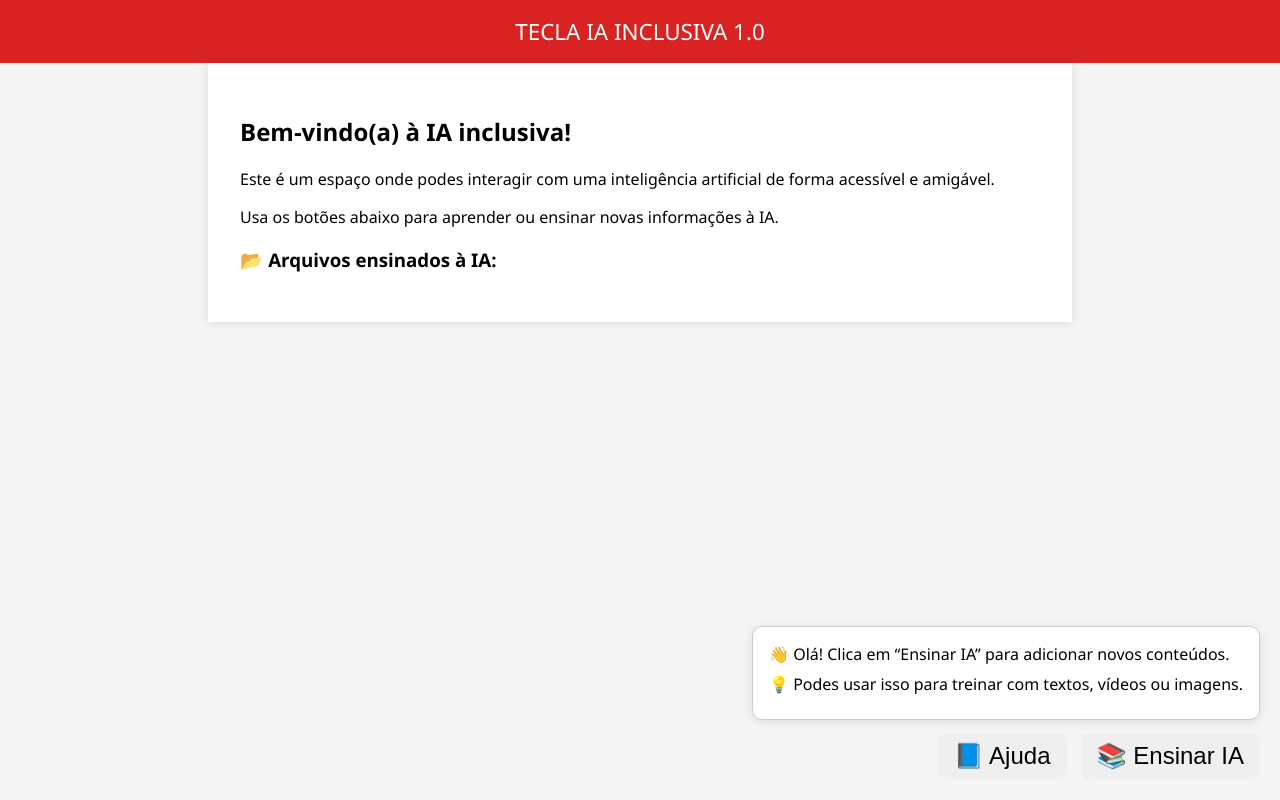
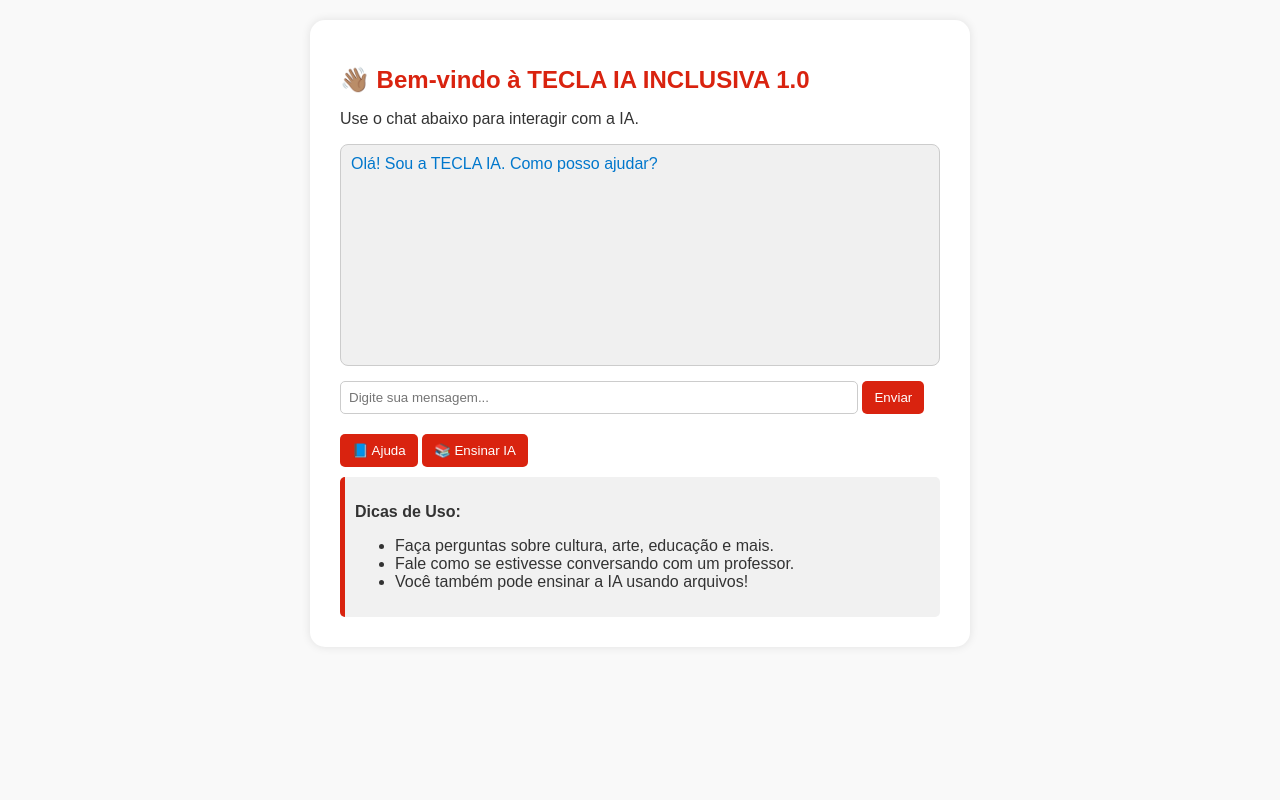
Before and after one commit to Dala35/TECLA-IA-ADAPTATIVA-, a plain HTML site: page index.html in a window 1280 px wide. Both pictures are taken after a click on the button "📘 Ajuda". Drawn offline with Linux system fonts and the light colour scheme.

Commit message:
Update index.html

```diff
--- a/index.html
+++ b/index.html
@@ -1,146 +1,163 @@
-<!DOCTYPE html>
+    <!DOCTYPE html>
 <html lang="pt">
 <head>
   <meta charset="UTF-8" />
   <meta name="viewport" content="width=device-width, initial-scale=1.0"/>
-  <title>TECLA IA INCLUSIVA</title>
+  <title>TECLA IA INCLUSIVA 1.0</title>
   <style>
     body {
-      font-family: 'Segoe UI', sans-serif;
-      background: #f4f4f4;
+      font-family: Arial, sans-serif;
+      background-color: #f9f9f9;
       margin: 0;
-      padding: 0;
+      padding: 20px;
+      color: #333;
     }
 
-    header {
-      background: #d92323;
-      color: white;
-      padding: 1rem;
-      text-align: center;
-      font-size: 1.4rem;
-    }
-
-    main {
-      padding: 2rem;
-      max-width: 800px;
+    .container {
+      max-width: 600px;
       margin: auto;
       background: white;
+      padding: 30px;
+      border-radius: 15px;
       box-shadow: 0 0 10px rgba(0,0,0,0.1);
     }
 
-    .floating-button {
-      position: fixed;
-      bottom: 20px;
-      right: 20px;
-      z-index: 1000;
+    h1 {
+      font-size: 24px;
+      color: #d9230f;
     }
 
-    .emoji-panel {
-      display: none;
-      position: fixed;
-      bottom: 80px;
-      right: 20px;
-      background: white;
-      padding: 1rem;
+    .chat-box {
       border: 1px solid #ccc;
-      border-radius: 10px;
-      box-shadow: 0 2px 10px rgba(0,0,0,0.1);
+      padding: 10px;
+      height: 200px;
+      overflow-y: scroll;
+      margin-bottom: 10px;
+      background: #f0f0f0;
+      border-radius: 8px;
     }
 
-    .emoji-panel p {
-      margin: 0 0 0.5rem;
+    .message {
+      margin-bottom: 8px;
     }
 
-    .emoji-button, .train-button {
-      font-size: 1.5rem;
-      padding: 0.6rem 1rem;
-      border: none;
-      border-radius: 10px;
-      cursor: pointer;
-      margin-left: 10px;
-      transition: background 0.3s;
+    .bot {
+      color: #0077cc;
     }
 
-    .emoji-button:hover, .train-button:hover {
-      background: #f0f0f0;
+    input[type="text"] {
+      width: calc(100% - 100px);
+      padding: 8px;
+      border-radius: 5px;
+      border: 1px solid #ccc;
     }
 
-    #fileUpload {
-      display: none;
+    button {
+      padding: 9px 12px;
+      background-color: #d9230f;
+      color: white;
+      border: none;
+      border-radius: 5px;
+      cursor: pointer;
+      margin-top: 5px;
     }
 
-    #fileList {
-      margin-top: 1rem;
-      font-size: 0.95rem;
+    button:hover {
+      background-color: #a31c0c;
     }
 
-    #fileList li {
-      padding: 0.3rem 0;
+    .buttons-area {
+      margin-top: 15px;
+    }
+
+    .help-box, .trainer-box {
+      background: #f1f1f1;
+      padding: 10px;
+      border-left: 5px solid #d9230f;
+      margin-top: 10px;
+      border-radius: 5px;
     }
   </style>
 </head>
 <body>
+  <div class="container">
+    <h1>👋🏽 Bem-vindo à TECLA IA INCLUSIVA 1.0</h1>
+    <p>Use o chat abaixo para interagir com a IA.</p>
 
-  <header>
-    TECLA IA INCLUSIVA 1.0
-  </header>
+    <div class="chat-box" id="chatBox">
+      <div class="message bot">Olá! Sou a TECLA IA. Como posso ajudar?</div>
+    </div>
 
-  <main>
-    <h2>Bem-vindo(a) à IA inclusiva!</h2>
-    <p>Este é um espaço onde podes interagir com uma inteligência artificial de forma acessível e amigável.</p>
-    <p>Usa os botões abaixo para aprender ou ensinar novas informações à IA.</p>
+    <input type="text" id="userInput" placeholder="Digite sua mensagem..." />
+    <button onclick="sendMessage()">Enviar</button>
 
-    <div id="fileListContainer">
-      <h3>📂 Arquivos ensinados à IA:</h3>
-      <ul id="fileList"></ul>
+    <div class="buttons-area">
+      <button onclick="toggleHelp()">📘 Ajuda</button>
+      <button onclick="openTrainer()">📚 Ensinar IA</button>
     </div>
-  </main>
 
-  <!-- Painel de emojis -->
-  <div class="emoji-panel" id="emojiPanel">
-    <p>👋 Olá! Clica em “Ensinar IA” para adicionar novos conteúdos.</p>
-    <p>💡 Podes usar isso para treinar com textos, vídeos ou imagens.</p>
-  </div>
+    <div class="help-box" id="helpBox" style="display:none;">
+      <p><strong>Dicas de Uso:</strong></p>
+      <ul>
+        <li>Faça perguntas sobre cultura, arte, educação e mais.</li>
+        <li>Fale como se estivesse conversando com um professor.</li>
+        <li>Você também pode ensinar a IA usando arquivos!</li>
+      </ul>
+    </div>
 
-  <!-- Botões flutuantes -->
-  <div class="floating-button">
-    <button class="emoji-button" onclick="toggleEmojiPanel()">📘 Ajuda</button>
-    <button class="train-button" onclick="document.getElementById('fileUpload').click()">📚 Ensinar IA</button>
-    <input type="file" id="fileUpload" multiple onchange="handleFiles(this.files)">
+    <div class="trainer-box" id="trainerBox" style="display:none;">
+      <p><strong>Enviar arquivos para ensinar a IA:</strong></p>
+      <input type="file" id="fileInput" multiple />
+      <button onclick="trainIA()">Enviar Arquivos</button>
+      <p id="uploadStatus"></p>
+    </div>
   </div>
 
   <script>
-    function toggleEmojiPanel() {
-      const panel = document.getElementById("emojiPanel");
-      panel.style.display = panel.style.display === "block" ? "none" : "block";
+    function sendMessage() {
+      const input = document.getElementById('userInput');
+      const chatBox = document.getElementById('chatBox');
+
+      const userMsg = document.createElement('div');
+      userMsg.className = 'message';
+      userMsg.textContent = "Você: " + input.value;
+      chatBox.appendChild(userMsg);
+
+      const botMsg = document.createElement('div');
+      botMsg.className = 'message bot';
+      botMsg.textContent = "TECLA IA: Obrigado pela sua mensagem!";
+      chatBox.appendChild(botMsg);
+
+      input.value = '';
+      chatBox.scrollTop = chatBox.scrollHeight;
     }
 
-    function handleFiles(files) {
-      const fileList = document.getElementById("fileList");
-      const stored = JSON.parse(localStorage.getItem("uploadedFiles") || "[]");
+    function toggleHelp() {
+      const helpBox = document.getElementById('helpBox');
+      helpBox.style.display = helpBox.style.display === 'none' ? 'block' : 'none';
+    }
 
-      for (let file of files) {
-        stored.push(file.name);
+    function openTrainer() {
+      const trainerBox = document.getElementById('trainerBox');
+      trainerBox.style.display = trainerBox.style.display === 'none' ? 'block' : 'none';
+    }
+
+    function trainIA() {
+      const input = document.getElementById('fileInput');
+      const status = document.getElementById('uploadStatus');
+
+      if (input.files.length === 0) {
+        status.textContent = "Nenhum arquivo selecionado.";
+        return;
       }
 
-      localStorage.setItem("uploadedFiles", JSON.stringify(stored));
-      updateFileList();
+      let fileNames = [];
+      for (let i = 0; i < input.files.length; i++) {
+        fileNames.push(input.files[i].name);
+      }
+
+      status.textContent = "Arquivos enviados com sucesso: " + fileNames.join(", ");
     }
-
-    function updateFileList() {
-      const fileList = document.getElementById("fileList");
-      const stored = JSON.parse(localStorage.getItem("uploadedFiles") || "[]");
-
-      fileList.innerHTML = "";
-      stored.forEach(file => {
-        const li = document.createElement("li");
-        li.textContent = "✅ " + file;
-        fileList.appendChild(li);
-      });
-    }
-
-    window.onload = updateFileList;
   </script>
-
 </body>
 </html>
```
